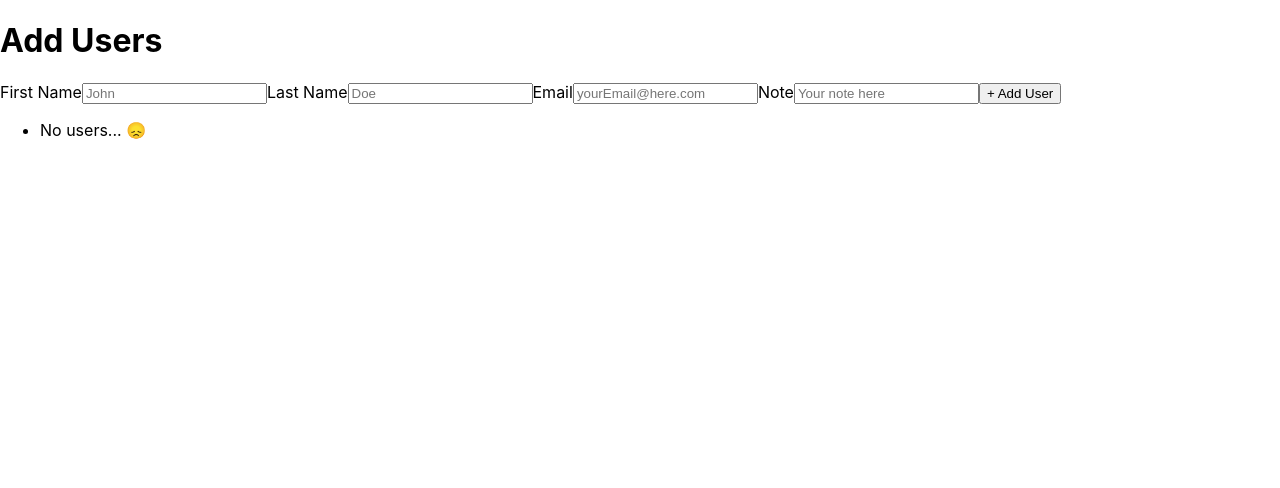
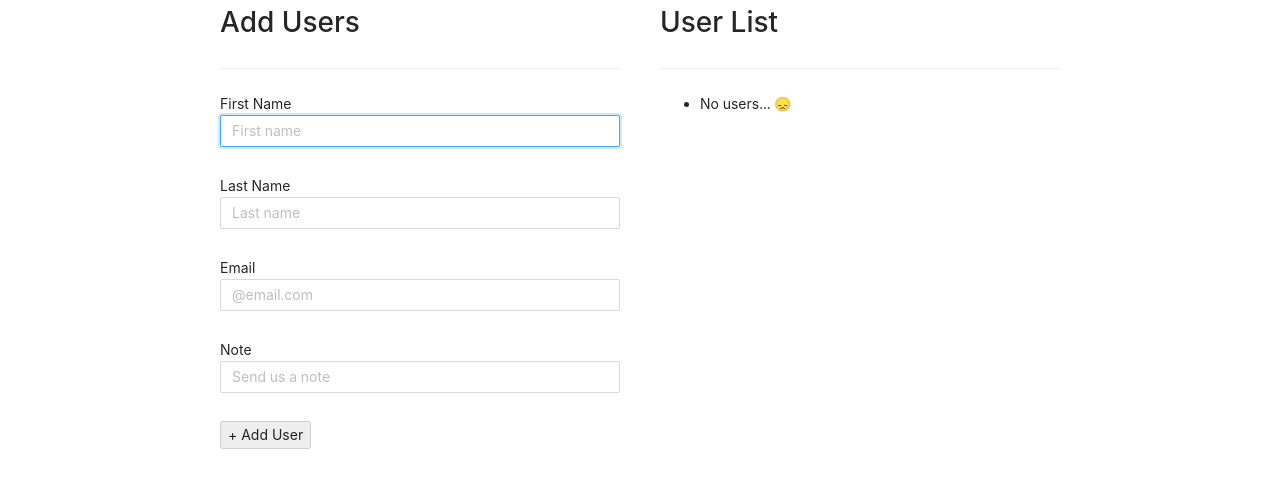
Before and after one commit to wil-gerard/openloop-coding-challenge, a React (Create React App) app: page / in a window 1280 px wide. Shown: the top 488 px of the page. Built offline with nearby package versions, Linux system fonts and the light colour scheme.

Commit message:
errors and basic layout styling

```diff
--- a/src/App.css
+++ b/src/App.css
@@ -1,38 +1 @@
-.App {
-  text-align: center;
-}
-
-.App-logo {
-  height: 40vmin;
-  pointer-events: none;
-}
-
-@media (prefers-reduced-motion: no-preference) {
-  .App-logo {
-    animation: App-logo-spin infinite 20s linear;
-  }
-}
-
-.App-header {
-  background-color: #282c34;
-  min-height: 100vh;
-  display: flex;
-  flex-direction: column;
-  align-items: center;
-  justify-content: center;
-  font-size: calc(10px + 2vmin);
-  color: white;
-}
-
-.App-link {
-  color: #61dafb;
-}
-
-@keyframes App-logo-spin {
-  from {
-    transform: rotate(0deg);
-  }
-  to {
-    transform: rotate(360deg);
-  }
-}
+@import '~antd/dist/antd.css';
--- a/src/App.js
+++ b/src/App.js
@@ -1,8 +1,8 @@
 import { useCallback, useState } from 'react';
 import AddUserForm from './components/AddUserForm';
-// import { User } from '../../../types';
 import UserList from './components/UserList'
 import './App.css';
+import { Col, Row, Divider } from 'antd';
 
 const App = () => {
   const [users, setUsers] = useState([])
@@ -15,9 +15,9 @@ const App = () => {
   );
 
   const removeUser = useCallback(
-    (idx) => {
+    (userId) => {
       const newUsers = [...users];
-      newUsers.splice(idx, 1);
+      newUsers.splice(userId, 1);
       setUsers(newUsers);
     },
     [users],
@@ -25,17 +25,26 @@ const App = () => {
 
   return (
     <div>
-      <div>
+      <Row justify="center" gutter={[40]}>
+        <Col span={8}>
           <div>
             <h1>Add Users</h1>
+            <Divider />
           </div>
           <div>
             <AddUserForm onSubmit={onSubmit} />
           </div>
+        </Col>
+        <Col span={8}>
+          <div>
+            <h1>User List</h1>
+            <Divider />
+          </div>
           <div>
             <UserList users={users} removeUser={removeUser} />
           </div>
-      </div>
+        </Col>
+      </Row>
     </div>
   )
 }
--- a/src/components/AddUserForm.js
+++ b/src/components/AddUserForm.js
@@ -1,44 +1,22 @@
-import { useRef, useEffect, useCallback } from 'react';
+import { useCallback } from 'react';
 // Formik is a form library that helps with data flow in form state, validation/error messages, and form submission handling
-import { Formik, Field, Form, ErrorMessage } from 'formik';
+import { Formik, Form, } from 'formik';
 // Yup is an object schema validation library with it's own configuration prop in Formik called validationSchema
 import * as yup from 'yup';
 import FormTextInput from './FormTextInput';
-
-
-// ----- Have someone smarter than you explain each step below -- This is how Formik explained their handleChange method -------
-// const [values, setValues] = React.useState({});
-
-// const handleChange = event => {
-//   setValues(prevValues => ({
-//     ...prevValues,
-//     // we use the name to tell Formik which key of `values` to update
-//     [event.target.name]: event.target.value
-//   });
-// }
+import { Col, Row } from 'antd'
 
 const AddUserForm = ({ onSubmit }) => {
 
-
-    // const firstInputRef = useRef<HTMLInputElement>(null)
-
-    // const focusInput = () => {
-    //     if (firstInputRef.current) {
-    //         firstInputRef.current.focus();
-    //     }
-    // }
-
     const handleSubmit = useCallback(
-        (values, { resetForm, setSubmitting }) => {
+        (values, { resetForm }) => {
             onSubmit(values);
             resetForm();
-            setSubmitting(false);
-            console.log('submitted')
+            console.log('user submitted')
         },
         [onSubmit],
     );
 
-    // Instead of managing our form’s values on our own and writing our own custom event handlers for every single input, we can just use useFormik()
     return (
         <Formik
             // <Formik> uses React Context to share values between components without having to explicity pass a prop
@@ -66,35 +44,50 @@ const AddUserForm = ({ onSubmit }) => {
             // onSubmit will only be executed if the validate function returns an empty {} errors object
             onSubmit={handleSubmit}
         >
+            {({ dirty, isValid }) => (
                 <Form> {/* Render prop*/}
+                    <Row gutter={[0, 6]} justify="space-between">
+                        <Col span={24}>
                             <FormTextInput
+                                autoFocus={true}
                                 label="First Name"
                                 name="firstName"
                                 type="text"
-                    placeholder="John"
+                                placeholder="First name"
                             />
+                        </Col>
+                        <Col span={24}>
                             <FormTextInput
                                 label="Last Name"
                                 name="lastName"
                                 type="text"
-                    placeholder="Doe"
+                                placeholder="Last name"
                             />
+                        </Col>
+                        <Col span={24}>
                             <FormTextInput
                                 label="Email"
                                 name="email"
                                 type="email"
-                    placeholder="yourEmail@here.com"
+                                placeholder="@email.com"
                             />
+                        </Col>
+                        <Col span={24}>
                             <FormTextInput
                                 label="Note"
                                 name="note"
                                 type="text"
-                    placeholder="Your note here"
+                                placeholder="Send us a note"
                             />
-
-                <button type="submit">+ Add User</button>
+                        </Col>
+                        <Col span={24}>
+                            <button disabled={!dirty || !isValid} type="submit">+ Add User</button>
+                        </Col>
+                    </Row>
                 </Form>
-        </Formik>
+            )
+            }
+        </Formik >
     );
 };
 
--- a/src/components/FormTextInput.js
+++ b/src/components/FormTextInput.js
@@ -1,15 +1,13 @@
 import { useField } from 'formik';
-// import InputStatus from './InputStatus'
+import { Input } from 'antd';
 
 const AddUserFormInput = ({ label, ...props }) => {
     const [field, meta] = useField(props);
     return (
         <>
             <label htmlFor={props.id || props.name}>{label}</label>
-            <input className="text-input" {...field} {...props} />
-            {meta.touched && meta.error ? (
-                <div className="error">{meta.error}</div>
-            ) : null}
+            <Input aria-invalid={meta.touched && !!meta.error} className="text-input" style={meta.touched && meta.error ?  {border: '1px solid #ff0000'} : null} {...field} {...props} />
+            <div style={{color: 'red', height: '20px', marginTop: '2px'}}>{meta.touched && meta.error ? `${meta.error}` : null}</div>
         </>
     );
 };
--- a/src/components/UserList.js
+++ b/src/components/UserList.js
@@ -5,10 +5,11 @@ const UserList = ({ users, removeUser }) => {
             {users.length === 0 && (
                 <li>No users... 😞</li>
             )}
-            {users.map(({ email, firstName, lastName, note}, idx) => (
+            {users.map(({ email, firstName, lastName, note}, userId) => (
                 <li key={email}>
-                    👋 Hey {firstName} {lastName}! note: {note} email: {email} id: {idx}
-                    <button onClick={() => removeUser(idx)}>Remove User 😞</button>
+                    👋 Hey {firstName} {lastName}! | {email}
+                    <div>{note}</div>
+                    <button onClick={() => removeUser(userId)}>Remove 😞</button>
                 </li>
             ))}
         </ul>
```
Also changed, not shown: src/components/InputStatus.js (deleted, +0 -11 lines), src/logo.svg (deleted). Lines whose indentation alone changed are shown as unchanged.
